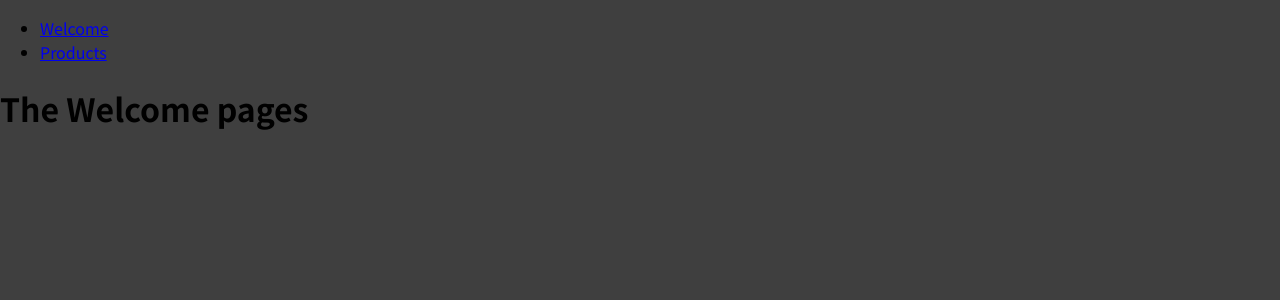
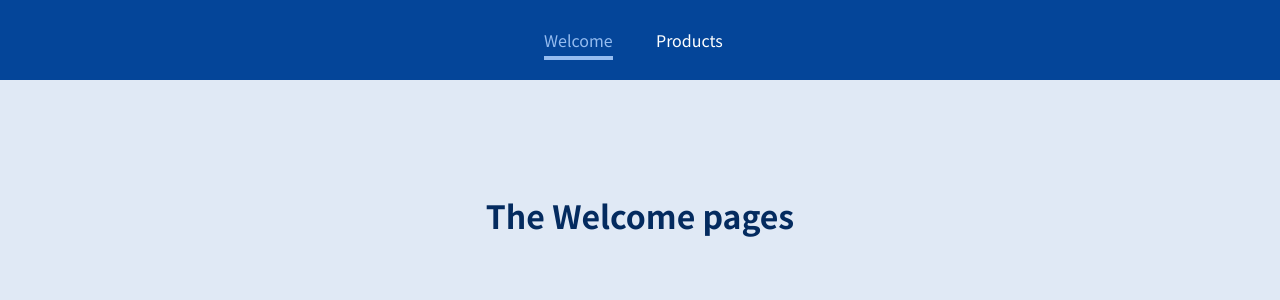
Before and after one commit to Hachiman12a1/building-maps-with-react-router, a React (Create React App) app: page /welcome in a window 1280 px wide. Shown: the top 300 px of the page. Built offline with nearby package versions, Linux system fonts and the light colour scheme.

Commit message:
271. Using NavLinks

```diff
--- a/src/components/MainHeader.jsx
+++ b/src/components/MainHeader.jsx
@@ -1,21 +1,32 @@
-import React from 'react';
-import { Link } from 'react-router-dom';
+import React from "react";
+import { NavLink } from "react-router-dom";
+import classes from "./MainHeader.module.css";
 
-MainHeader.propTypes = {
-
-};
+MainHeader.propTypes = {};
 
 function MainHeader(props) {
   return (
-        <header>
+    <header className={classes.header}>
+      <nav>
         <ul>
           <li>
-                    <Link to='/welcome'>Welcome</Link>
+            <NavLink
+              to="/welcome"
+              className={(navData) => (navData.isActive ? classes.active : "")}
+            >
+              Welcome
+            </NavLink>
           </li>
           <li>
-                    <Link to='/products'>Products</Link>
+            <NavLink
+              to="/products"
+              className={(navData) => (navData.isActive ? classes.active : "")}
+            >
+              Products
+            </NavLink>
           </li>
         </ul>
+      </nav>
     </header>
   );
 }
--- /dev/null
+++ b/src/components/MainHeader.module.css
@@ -0,0 +1,38 @@
+.header {
+  width: 100%;
+  height: 5rem;
+  background-color: #044599;
+  padding: 0 10%;
+}
+
+.header nav {
+  height: 100%;
+}
+
+.header ul {
+  height: 100%;
+  list-style: none;
+  display: flex;
+  padding: 0;
+  margin: 0;
+  align-items: center;
+  justify-content: center;
+}
+
+.header li {
+  margin: 0 1rem;
+  width: 5rem;
+}
+
+.header a {
+  color: white;
+  text-decoration: none;
+}
+
+.header a:hover,
+.header a:active,
+.header a.active {
+  color: #95bcf0;
+  padding-bottom: 0.25rem;
+  border-bottom: 4px solid #95bcf0;
+}
--- a/src/index.css
+++ b/src/index.css
@@ -10,5 +10,17 @@
 
 body {
   margin: 0;
-  background-color: #3f3f3f;
+  background-color: #e0e9f5;
 }
+
+main {
+  margin-top: 7rem;
+  text-align: center;
+}
+
+h1,
+h2,
+h3,
+p {
+  color: #042b5f;
+}
```
Also changed, not shown: 1 other file (tests, documents, lock files or other folders). Lines whose indentation alone changed are shown as unchanged.
